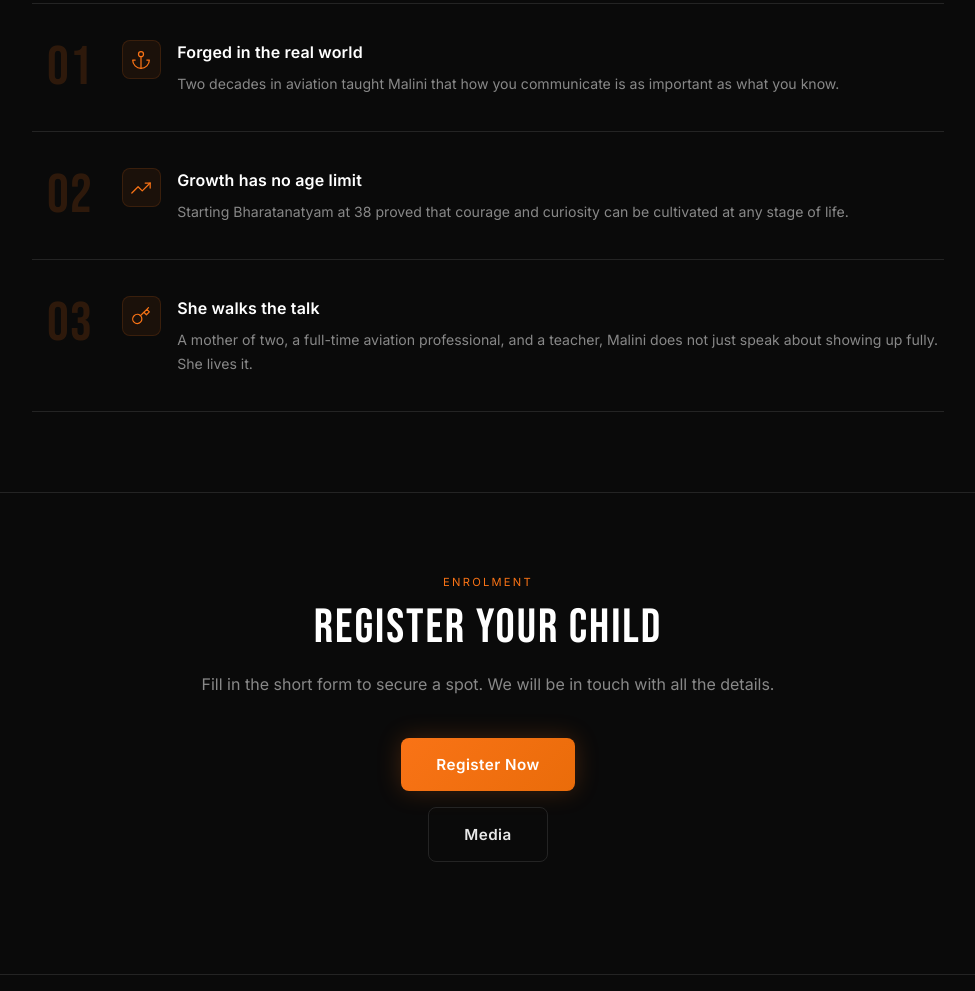
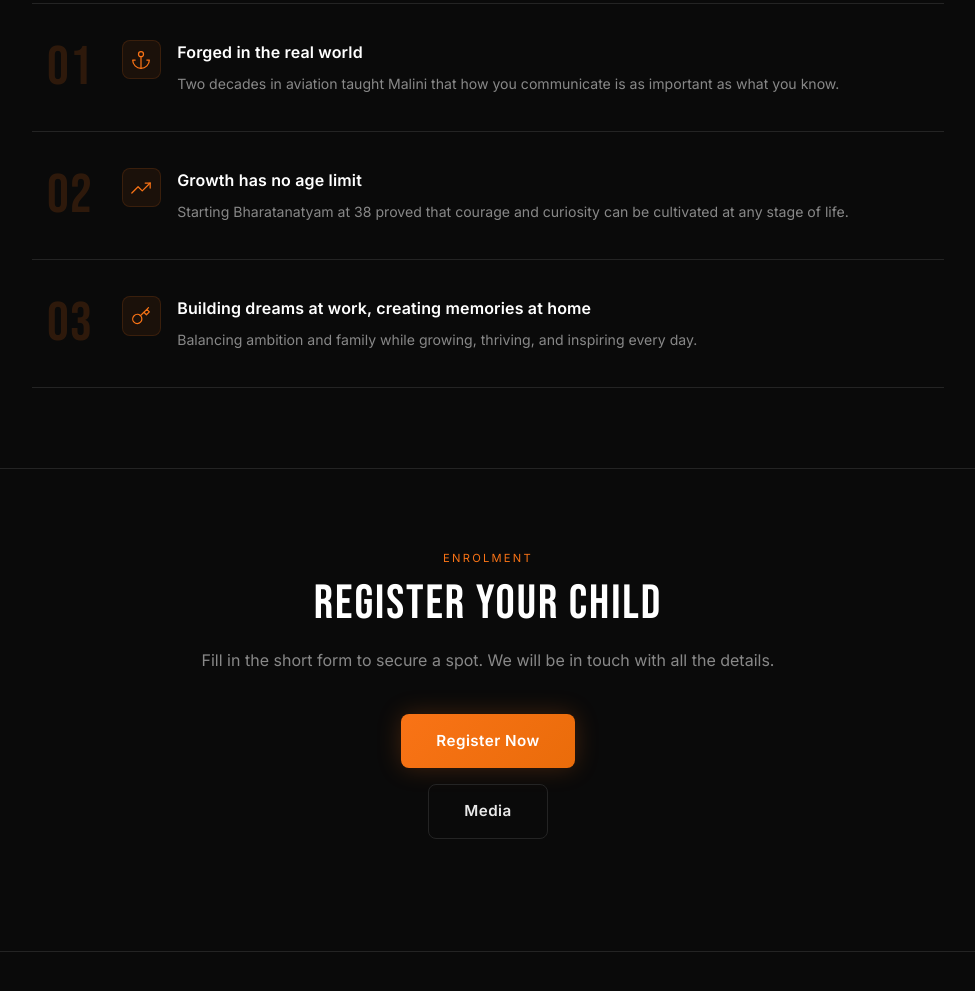
Before and after one commit to sushyanthsridhar/confident-voice-academy, a plain HTML site: page index.html in a window 1280 px wide. Shown: the part 2934-3925 px from the top of the page, without its empty margins (152-1127 px from the left). Drawn offline with Linux system fonts and the light colour scheme.

Commit message:
Update philosophy bullet

```diff
--- a/index.html
+++ b/index.html
@@ -192,8 +192,8 @@
             </svg>
           </div>
           <div class="outcome-text">
-            <h3>She walks the talk</h3>
-            <p>A mother of two, a full-time aviation professional, and a teacher, Malini does not just speak about showing up fully. She lives it.</p>
+            <h3>Building dreams at work, creating memories at home</h3>
+            <p>Balancing ambition and family while growing, thriving, and inspiring every day.</p>
           </div>
         </div>
       </div>
```
